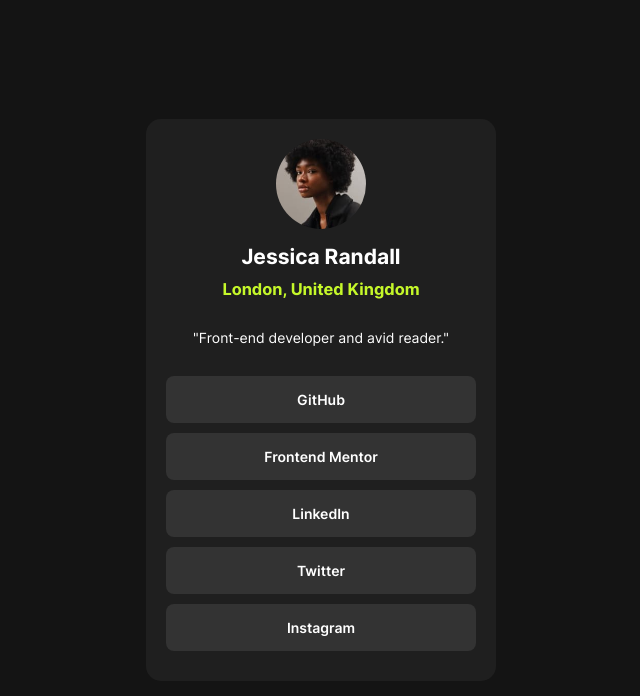
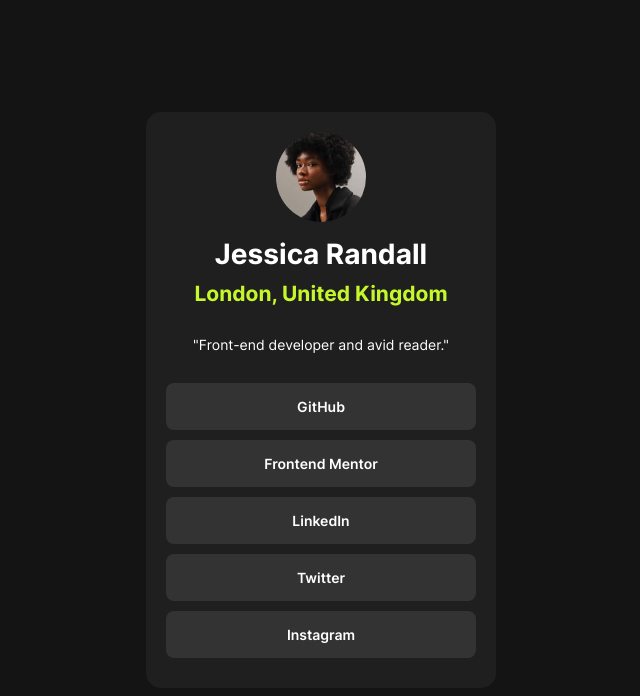
Before and after one commit to pblanabelle/frontendMentor-social-link, a plain HTML site: page index.html in a window 1280 px wide. Shown: the whole page, without its empty margins (319-959 px from the left). Drawn offline with Linux system fonts and the light colour scheme; files whose address does not match are found by name.

Commit message:
Initial commit

```diff
--- a/assets/css/index.css
+++ b/assets/css/index.css
@@ -56,16 +56,16 @@
     margin-bottom: 20px;
 }
 
-h2 {
+h1 {
     margin: 10px auto;
 }
 
-h3,
+h2,
 p {
     margin-bottom: 30px;
 }
 
-h3 {
+h2 {
     color: var(--Green);
 }
 
--- a/index.html
+++ b/index.html
@@ -14,8 +14,8 @@
           <img class="profile" src="assets/images/avatar-jessica.jpeg" alt="Profile">
         </div>
         <div class="profile-info">
-          <h2>Jessica Randall</h2>
-          <h3>London, United Kingdom</h3>
+          <h1>Jessica Randall</h1>
+          <h2>London, United Kingdom</h2>
           <p>"Front-end developer and avid reader."</p>
         </div>
         <ul class="social-links">
```
